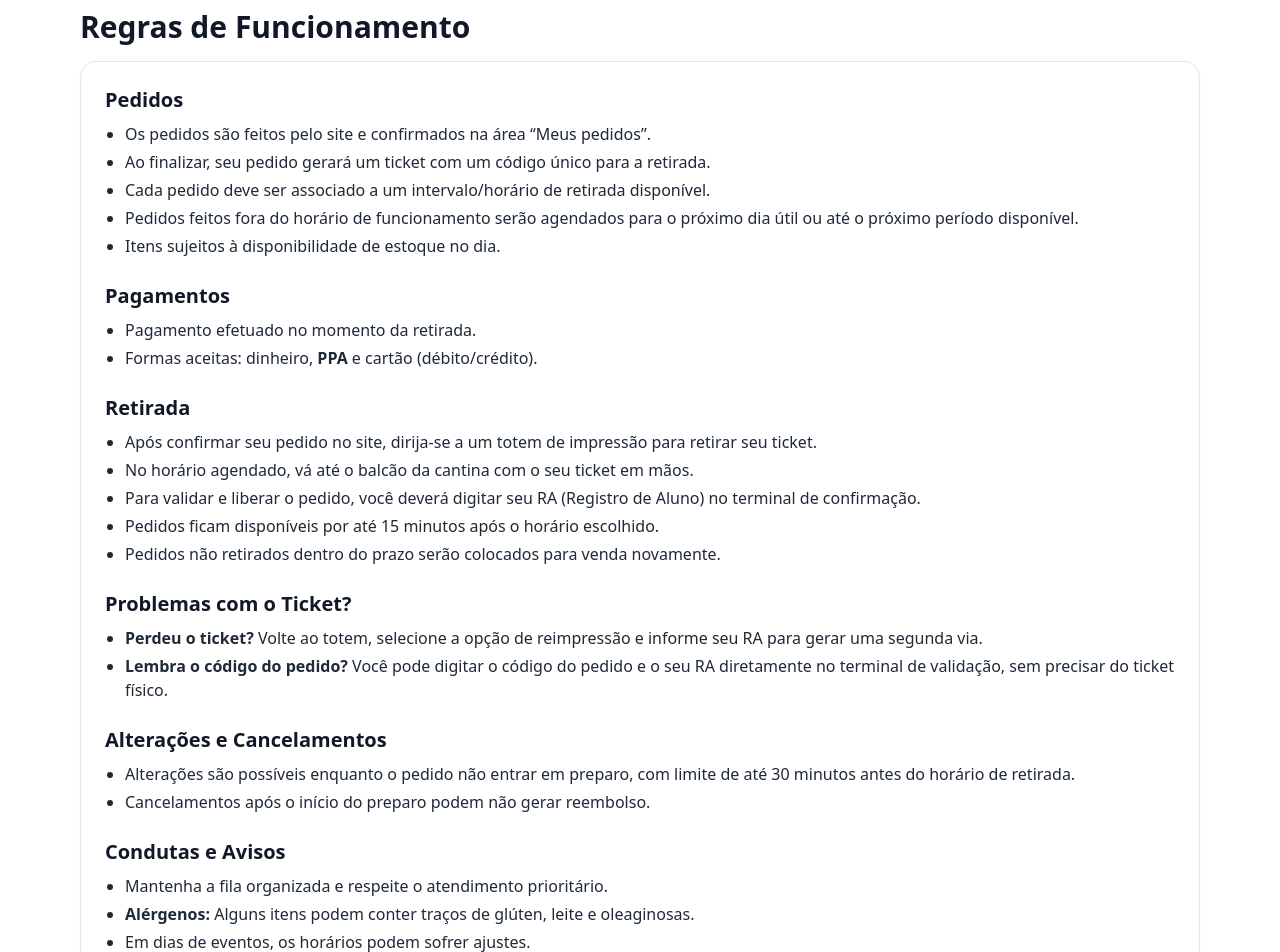
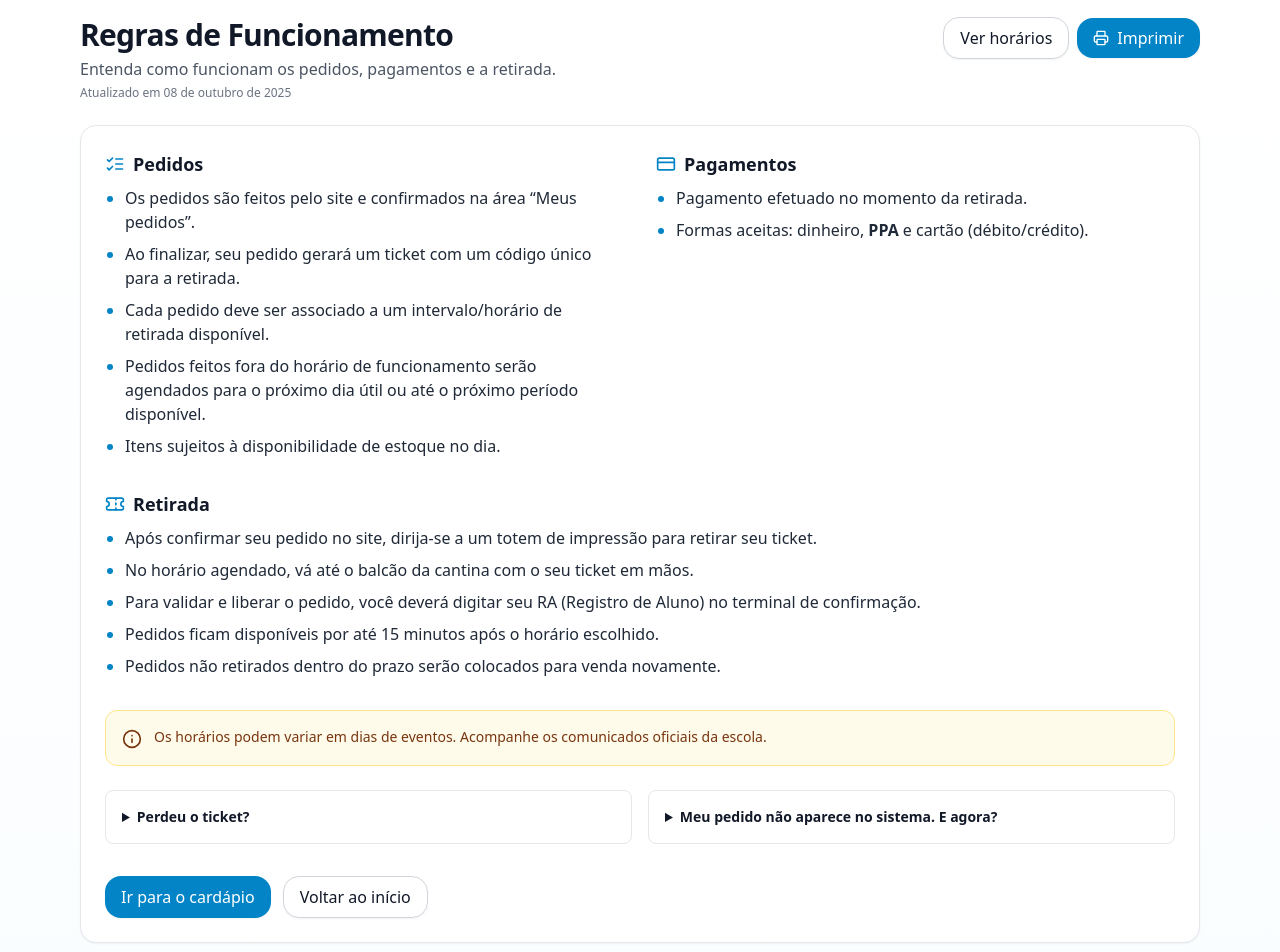
Before and after one commit to annaclarasantos11/Cantina-Online, a Next.js app: page /sobre in a window 1280 px wide. Shown: the part 80-1032 px from the top of the page. Built offline with nearby package versions, Linux system fonts and the light colour scheme.

Commit message:
feat: refresh funcionamento guidelines

```diff
--- a/src/app/globals.css
+++ b/src/app/globals.css
@@ -114,3 +114,14 @@ body {
   60%  { transform: scale(1.15); }
   100% { transform: scale(1); }
 }
+
+@media print {
+  header,
+  .glass {
+    display: none !important;
+  }
+
+  body {
+    background: #fff !important;
+  }
+}
--- a/src/app/sobre/page.tsx
+++ b/src/app/sobre/page.tsx
@@ -1,81 +1,128 @@
+import PrintButton from "@/components/PrintButton";
+import { CreditCard, Info, ListChecks, Ticket } from "lucide-react";
+
+export const metadata = {
+  title: "Regras de Funcionamento — Cantina Online",
+  description: "Como a cantina organiza pedidos, pagamentos e retirada.",
+};
+
 export default function SobrePage() {
+  const atualizado = new Intl.DateTimeFormat("pt-BR", {
+    day: "2-digit",
+    month: "long",
+    year: "numeric",
+  }).format(new Date());
+
   return (
-    <section className="container py-8">
-      <h1 className="text-3xl font-bold mb-4">Regras de Funcionamento</h1>
+    <section className="bg-gradient-to-b from-white to-sky-50/30">
+      <div className="container mx-auto max-w-5xl px-6 py-10">
+        <header className="mb-6 flex flex-wrap items-start justify-between gap-3">
+          <div>
+            <h1 className="text-3xl font-bold tracking-tight">Regras de Funcionamento</h1>
+            <p className="mt-1 text-gray-600">
+              Entenda como funcionam os pedidos, pagamentos e a retirada.
+            </p>
+            <p className="mt-1 text-xs text-gray-500">Atualizado em {atualizado}</p>
+          </div>
 
-      <div className="rounded-2xl border bg-white p-6 shadow-sm space-y-6">
-        {/* Pedidos */}
-        <div>
-          <h2 className="text-xl font-semibold">Pedidos</h2>
-          <ul className="mt-2 list-disc pl-5 space-y-1 text-gray-800">
+          <div className="flex items-center gap-2">
+            <a href="/horarios" className="btn btn-outline">
+              Ver horários
+            </a>
+            <PrintButton />
+          </div>
+        </header>
+
+        <div className="rounded-2xl border border-gray-200 bg-white p-6 shadow-sm">
+          <div className="grid gap-8 md:grid-cols-2">
+            <section>
+              <h2 className="mb-2 flex items-center gap-2 text-lg font-semibold">
+                <ListChecks className="h-5 w-5 text-sky-600" />
+                Pedidos
+              </h2>
+              <ul className="list-disc space-y-2 pl-5 text-gray-800 marker:text-sky-600">
                 <li>Os pedidos são feitos pelo site e confirmados na área “Meus pedidos”.</li>
                 <li>Ao finalizar, seu pedido gerará um ticket com um código único para a retirada.</li>
                 <li>Cada pedido deve ser associado a um intervalo/horário de retirada disponível.</li>
-            <li>Pedidos feitos fora do horário de funcionamento serão agendados para o próximo dia útil ou até o próximo período disponível.</li>
+                <li>
+                  Pedidos feitos fora do horário de funcionamento serão agendados para o próximo dia útil
+                  ou até o próximo período disponível.
+                </li>
                 <li>Itens sujeitos à disponibilidade de estoque no dia.</li>
               </ul>
-        </div>
+            </section>
 
-        {/* Pagamentos */}
-        <div>
-          <h2 className="text-xl font-semibold">Pagamentos</h2>
-          <ul className="mt-2 list-disc pl-5 space-y-1 text-gray-800">
+            <section>
+              <h2 className="mb-2 flex items-center gap-2 text-lg font-semibold">
+                <CreditCard className="h-5 w-5 text-sky-600" />
+                Pagamentos
+              </h2>
+              <ul className="list-disc space-y-2 pl-5 text-gray-800 marker:text-sky-600">
                 <li>Pagamento efetuado no momento da retirada.</li>
-            <li>Formas aceitas: dinheiro, <strong>PPA</strong> e cartão (débito/crédito).</li>
+                <li>
+                  Formas aceitas: dinheiro, <span className="font-semibold">PPA</span> e cartão
+                  (débito/crédito).
+                </li>
               </ul>
-        </div>
+            </section>
 
-        {/* Retirada */}
-        <div>
-          <h2 className="text-xl font-semibold">Retirada</h2>
-          <ul className="mt-2 list-disc pl-5 space-y-1 text-gray-800">
-            <li>Após confirmar seu pedido no site, dirija-se a um totem de impressão para retirar seu ticket.</li>
+            <section className="md:col-span-2">
+              <h2 className="mb-2 flex items-center gap-2 text-lg font-semibold">
+                <Ticket className="h-5 w-5 text-sky-600" />
+                Retirada
+              </h2>
+              <ul className="list-disc space-y-2 pl-5 text-gray-800 marker:text-sky-600">
+                <li>
+                  Após confirmar seu pedido no site, dirija-se a um totem de impressão para retirar seu
+                  ticket.
+                </li>
                 <li>No horário agendado, vá até o balcão da cantina com o seu ticket em mãos.</li>
-            <li>Para validar e liberar o pedido, você deverá digitar seu RA (Registro de Aluno) no terminal de confirmação.</li>
+                <li>
+                  Para validar e liberar o pedido, você deverá digitar seu RA (Registro de Aluno) no terminal
+                  de confirmação.
+                </li>
                 <li>Pedidos ficam disponíveis por até 15 minutos após o horário escolhido.</li>
                 <li>Pedidos não retirados dentro do prazo serão colocados para venda novamente.</li>
               </ul>
+            </section>
           </div>
 
-        {/* Problemas com o Ticket */}
-        <div>
-          <h2 className="text-xl font-semibold">Problemas com o Ticket?</h2>
-          <ul className="mt-2 list-disc pl-5 space-y-1 text-gray-800">
-            <li><strong>Perdeu o ticket?</strong> Volte ao totem, selecione a opção de reimpressão e informe seu RA para gerar uma segunda via.</li>
-            <li><strong>Lembra o código do pedido?</strong> Você pode digitar o código do pedido e o seu RA diretamente no terminal de validação, sem precisar do ticket físico.</li>
-          </ul>
+          <div className="mt-8 rounded-xl border border-amber-200 bg-amber-50 p-4 text-amber-900">
+            <div className="flex items-start gap-3">
+              <Info className="mt-0.5 h-5 w-5" />
+              <p className="text-sm">
+                Os horários podem variar em dias de eventos. Acompanhe os comunicados oficiais da escola.
+              </p>
+            </div>
           </div>
 
-        {/* Alterações e Cancelamentos */}
-        <div>
-          <h2 className="text-xl font-semibold">Alterações e Cancelamentos</h2>
-          <ul className="mt-2 list-disc pl-5 space-y-1 text-gray-800">
-            <li>Alterações são possíveis enquanto o pedido não entrar em preparo, com limite de até 30 minutos antes do horário de retirada.</li>
-            <li>Cancelamentos após o início do preparo podem não gerar reembolso.</li>
-          </ul>
+          <div className="mt-6 grid gap-4 md:grid-cols-2">
+            <details className="rounded-lg border border-gray-200 p-4 open:shadow-sm">
+              <summary className="cursor-pointer select-none text-sm font-semibold">Perdeu o ticket?</summary>
+              <p className="mt-2 text-sm text-gray-700">
+                Volte ao totem, selecione a opção de <strong>reimpressão</strong> e informe seu <strong>RA</strong>
+                para gerar uma segunda via.
+              </p>
+            </details>
+            <details className="rounded-lg border border-gray-200 p-4 open:shadow-sm">
+              <summary className="cursor-pointer select-none text-sm font-semibold">
+                Meu pedido não aparece no sistema. E agora?
+              </summary>
+              <p className="mt-2 text-sm text-gray-700">
+                Procure o balcão com um documento. Vamos checar pelo RA e pelo horário associado ao ticket.
+              </p>
+            </details>
           </div>
 
-        {/* Condutas e Avisos */}
-        <div>
-          <h2 className="text-xl font-semibold">Condutas e Avisos</h2>
-          <ul className="mt-2 list-disc pl-5 space-y-1 text-gray-800">
-            <li>Mantenha a fila organizada e respeite o atendimento prioritário.</li>
-            <li><strong>Alérgenos:</strong> Alguns itens podem conter traços de glúten, leite e oleaginosas.</li>
-            <li>Em dias de eventos, os horários podem sofrer ajustes.</li>
-          </ul>
+          <div className="mt-8 flex flex-wrap gap-3">
+            <a href="/menu" className="btn btn-primary">
+              Ir para o cardápio
+            </a>
+            <a href="/" className="btn btn-outline">
+              Voltar ao início
+            </a>
           </div>
-
-        {/* Contato */}
-        <div>
-          <h2 className="text-xl font-semibold">Contato</h2>
-          <ul className="mt-2 list-disc pl-5 space-y-1 text-gray-800">
-            <li>Para dúvidas ou suporte, procure a cantina ou a coordenação.</li>
-          </ul>
         </div>
-
-        <p className="text-sm text-gray-600">
-          Estas regras podem ser atualizadas a qualquer momento.
-        </p>
       </div>
     </section>
   );
--- /dev/null
+++ b/src/components/NowBadge.tsx
@@ -0,0 +1,31 @@
+"use client";
+
+import { Clock } from "lucide-react";
+
+function mins(h: number, m: number) {
+  return h * 60 + m;
+}
+
+export default function NowBadge() {
+  const now = new Date();
+  const dow = now.getDay();
+  const t = now.getHours() * 60 + now.getMinutes();
+
+  const weekday = dow >= 1 && dow <= 5;
+  const open = weekday && t >= mins(7, 30) && t <= mins(18, 0);
+
+  return (
+    <span
+      className={[
+        "inline-flex items-center gap-1.5 rounded-full px-3 py-1 text-sm font-medium",
+        open
+          ? "bg-emerald-50 text-emerald-700 ring-1 ring-emerald-200"
+          : "bg-gray-100 text-gray-700 ring-1 ring-gray-200",
+      ].join(" ")}
+      aria-live="polite"
+    >
+      <Clock className="h-4 w-4" />
+      {open ? "Aberto agora" : "Fechado no momento"}
+    </span>
+  );
+}
--- /dev/null
+++ b/src/components/PrintButton.tsx
@@ -0,0 +1,32 @@
+'use client';
+
+import { Printer } from "lucide-react";
+import type { ButtonHTMLAttributes } from "react";
+
+interface PrintButtonProps extends ButtonHTMLAttributes<HTMLButtonElement> {
+  label?: string;
+}
+
+export default function PrintButton({
+  className = "",
+  label = "Imprimir",
+  onClick,
+  ...props
+}: PrintButtonProps) {
+  return (
+    <button
+      type="button"
+      {...props}
+      onClick={(event) => {
+        onClick?.(event);
+        if (!event.defaultPrevented) {
+          window.print();
+        }
+      }}
+      className={`hidden sm:inline-flex btn btn-primary print:hidden ${className}`.trim()}
+    >
+      <Printer className="mr-2 h-4 w-4" />
+      {label}
+    </button>
+  );
+}
```
Lines whose indentation alone changed are shown as unchanged.
